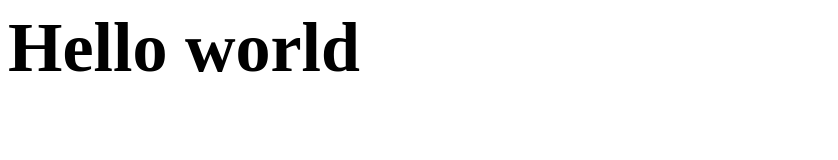
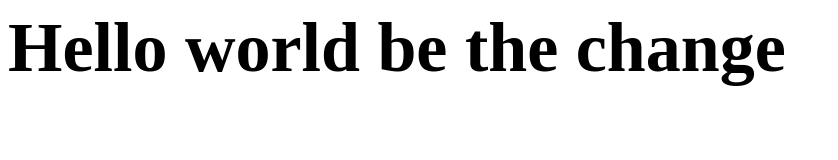
Before and after one commit to Rahulgoyal17/Application-Infrastructure-Deployment, a plain HTML site: page index.html in a window 1280 px wide. Shown: the whole page, without its empty margins (0-838 px from the left). Drawn offline with Linux system fonts and the light colour scheme.

Commit message:
Update index.html

```diff
--- a/index.html
+++ b/index.html
@@ -1,6 +1,6 @@
 <html>
 <header><title>Webserver</title></header>
 <body>
-<h1 style="font-size:70px;">Hello world</h1>
+<h1 style="font-size:70px;">Hello world be the change</h1>
 </body>
 </html>
```
